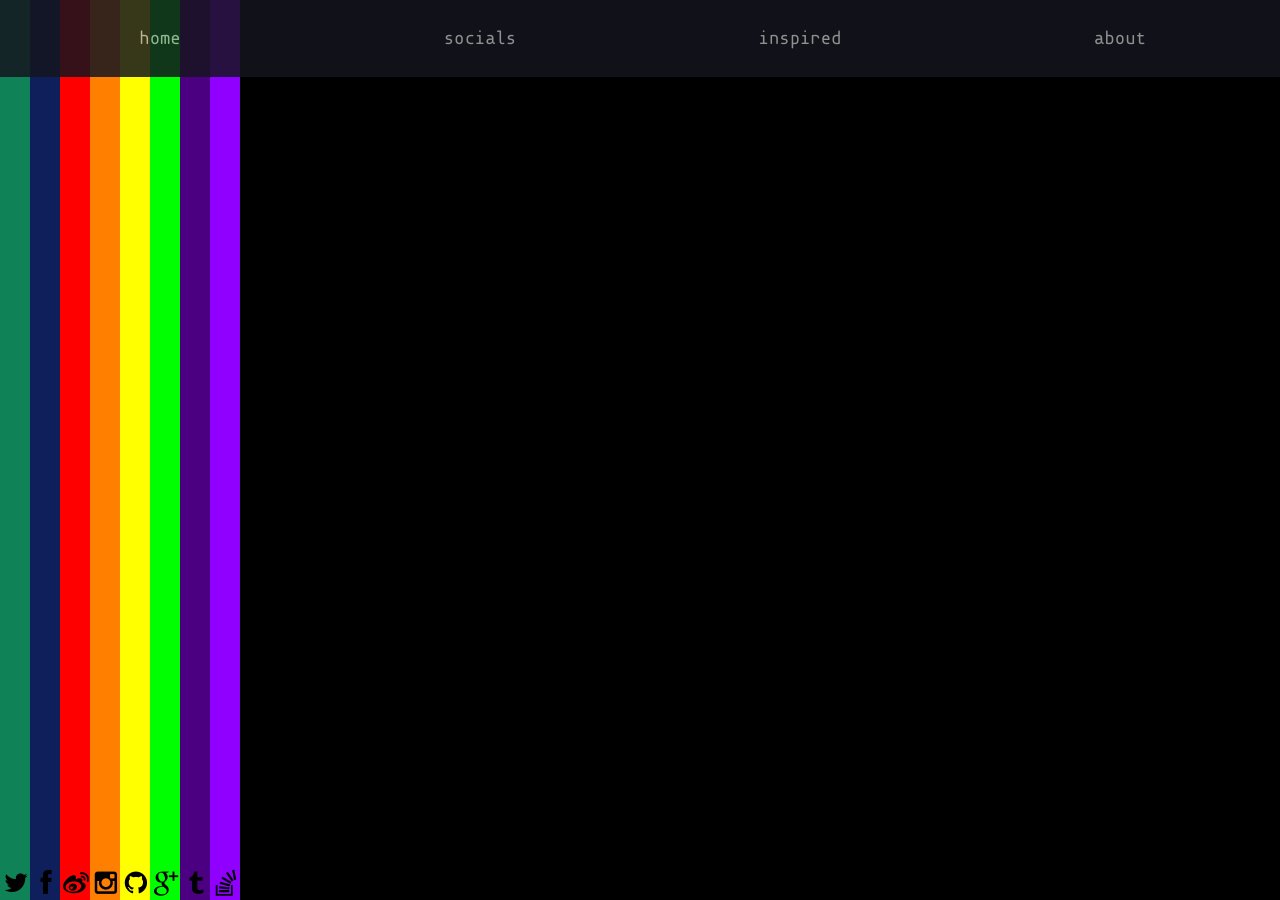
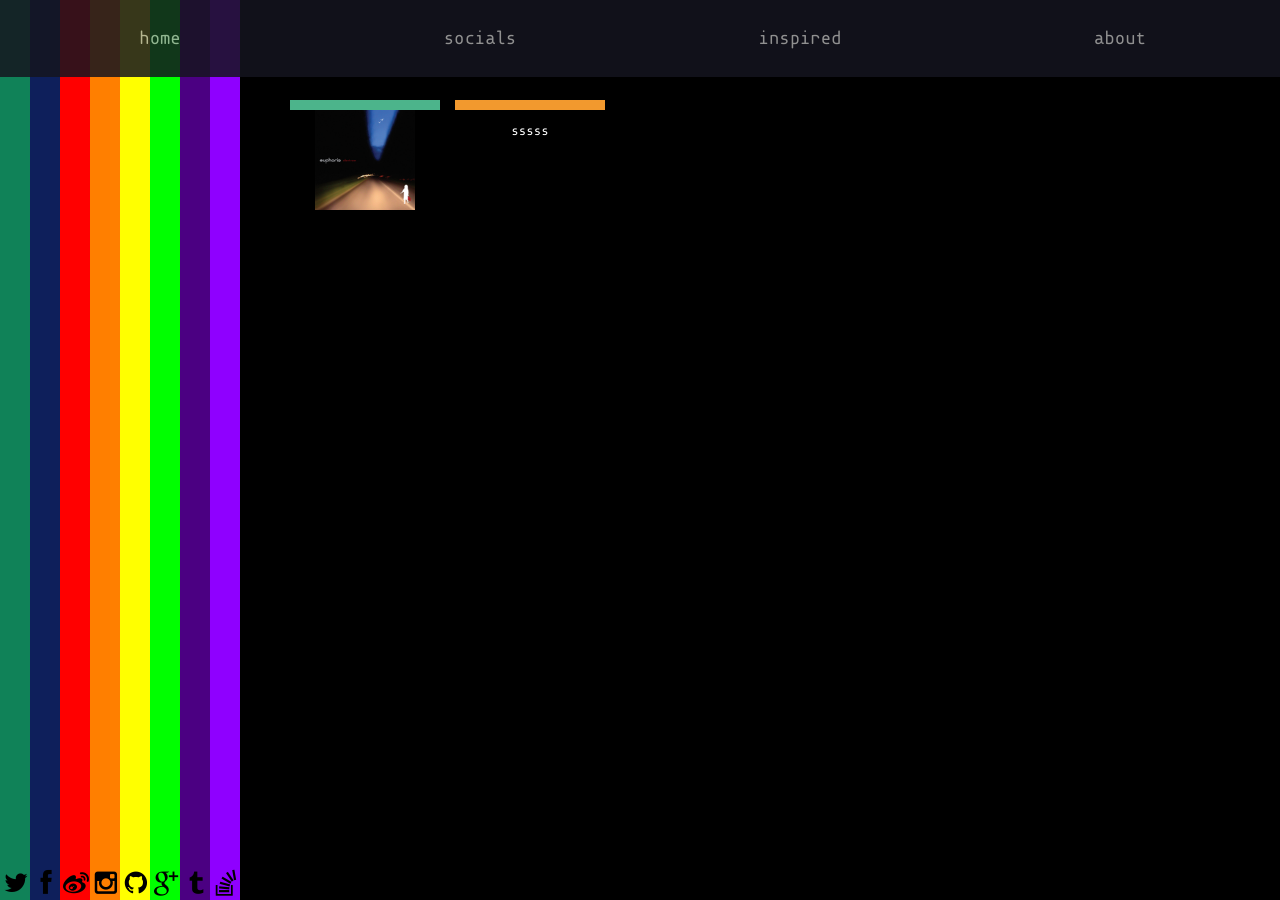
Before and after one commit to fakelbst/fakelbst.github.io, a Jekyll site: the page built from social/index.html, in a window 1280 px wide. Built offline with Jekyll 4.4.1, drawn with Linux system fonts in a browser that asks for light colours; Markdown is read by kramdown in place of the engine named in the settings.

Commit message:
test add social

```diff
--- a/social/index.html
+++ b/social/index.html
@@ -37,6 +37,43 @@ extra_js:
         <i class="icon-stackexchange icon-2x"></i>
     </div>
 </div>
+<style>
+.post {
+    position: relative;
+    float: left;
+    height: 150px;
+    width: 150px;
+    top: 100px;
+    left: 50px;
+    margin: 0 15px 0 0;
+}
+.post p {
+    color: #fff;
+}
+.post_header1 {
+    height: 10px;
+    background: #4cb48b;
+}
+.post_header2 {
+    height: 10px;
+    background: #f2992e;
+}
+.post_content {
 
-<script>
-</script>
+}
+</style>
+<div class="posts">
+    <div class="post">
+        <div class="post_header1"></div>
+        <div class="post_content">
+            <img width="100px" height="100px" src="/images/42895339.jpg" />
+        </div>
+    </div>
+    <div class="post">
+        <div class="post_header2"></div>
+        <div class="post_content">
+            <p>sssss</p>
+        </div>
+    </div>
+
+</div>
```
Also changed, not shown: images/42895339.jpg (added).
